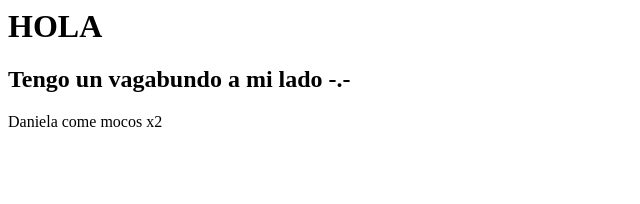
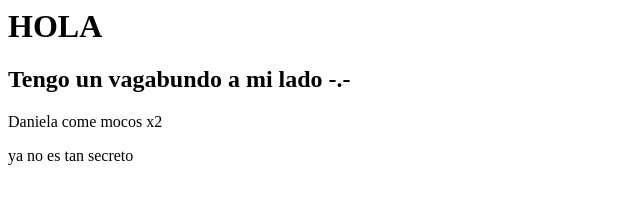
Before and after one commit to NaniZ11/Aprendiendo-GIT, a plain HTML site: page index.html in a window 1280 px wide. Shown: the whole page, without its empty margins (0-640 px from the left). Drawn offline with Linux system fonts and the light colour scheme.

Commit message:
Ya no es tan secreto

```diff
--- a/index.html
+++ b/index.html
@@ -7,5 +7,6 @@
 		<h1>HOLA</h1>
 		<h2>Tengo un vagabundo a mi lado -.-</h2>
 		<p>Daniela come mocos x2</p>
+		<p>ya no es tan secreto</p>
 	</body>
 </html>
```
